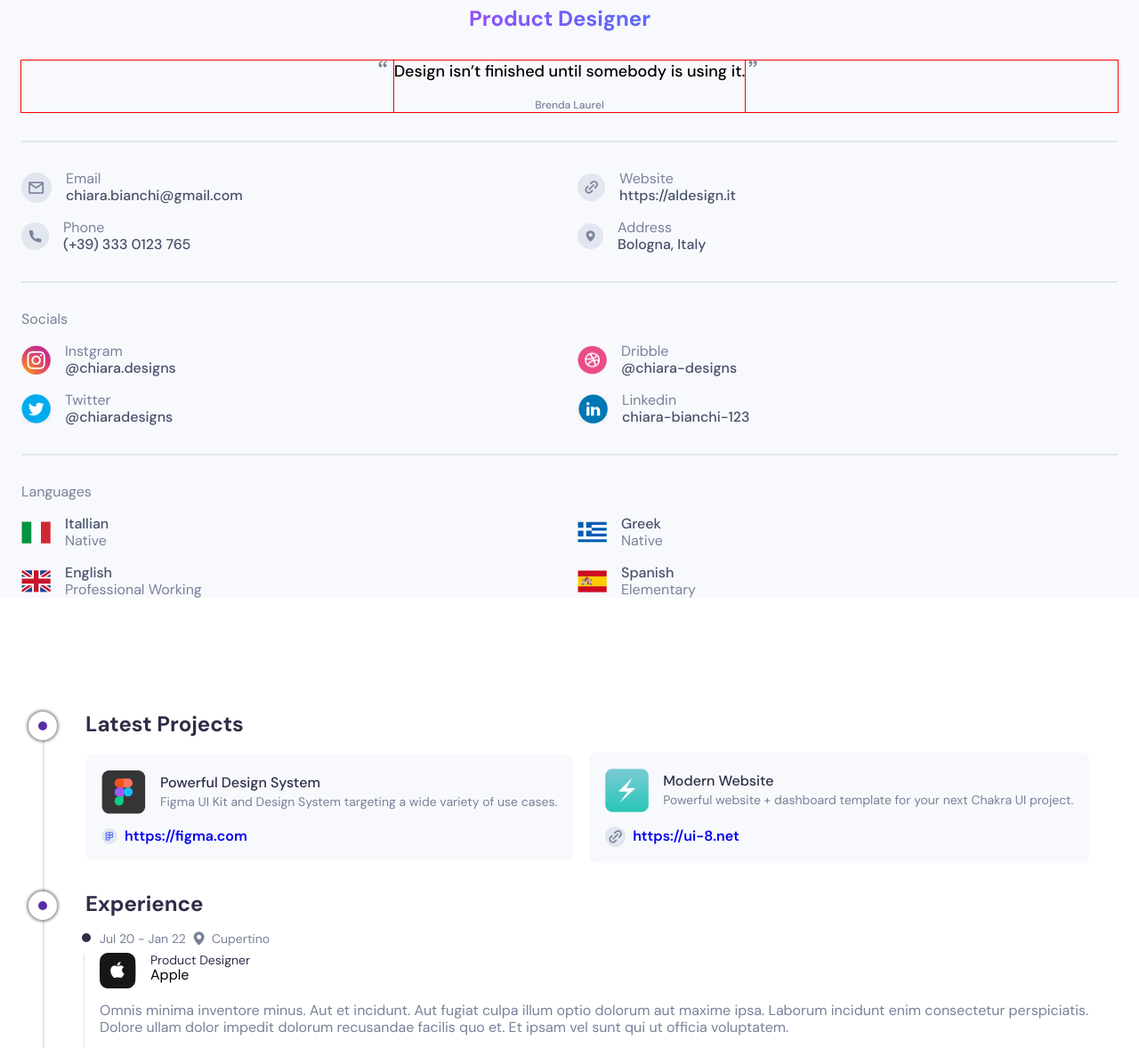
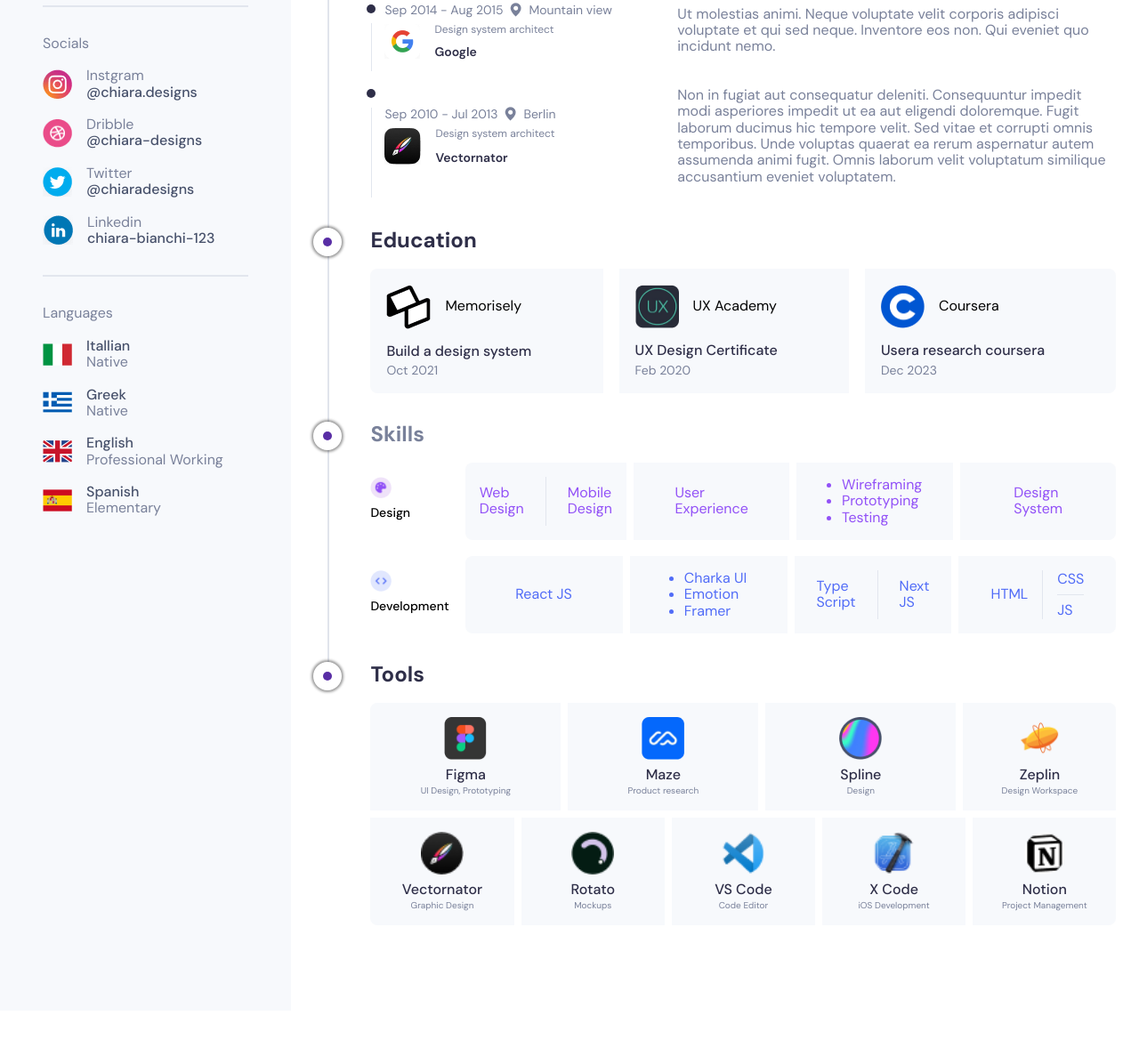
Before and after one commit to nabinthapaa/SE-Fellowship-LF, a plain HTML site: page Day 4/assignment/index.html in a window 1280 px wide. Shown: the part 667-1845 px from the top of the page at 89% size. After the commit the page ends 1803 px from the top, so only its background shows below. Drawn offline with Linux system fonts and the light colour scheme.

Commit message:
Responsive Layout for desktop

```diff
--- a/Day 4/assignment/index.html
+++ b/Day 4/assignment/index.html
@@ -1,4 +1,4 @@
-<!doctype html>
+<!DOCTYPE html>
 <html lang="en">
   <head>
     <meta charset="UTF-8" />
@@ -13,7 +13,7 @@
     <link rel="stylesheet" href="styles/normalize.css" />
     <link rel="stylesheet" href="styles/base.css" />
     <link rel="stylesheet" href="styles/main.css" />
-    <link rel="stylesheet" href="styles/mobile.css" />
+    <link rel="stylesheet" href="styles/desktop.css" />
   </head>
   <body>
     <aside class="about">
@@ -27,18 +27,18 @@
             <h2 class="about__position">Product Designer</h2>
           </div>
         </div>
-        <div class="container--row-center border">
-          <div class="quote container__item--col-center border">
+        <div class="container--row-center">
+          <div class="quote container__item--col-center">
             <p class="quote__text">
               <span class="quote__start">Design</span> isn’t finished until
-              somebody is using <span class="quote__end">it</span>.
+              somebody is using <span class="quote__end">it.</span>
             </p>
             <p class="quote__author">Brenda Laurel</p>
           </div>
         </div>
         <!-- Contact -->
         <div class="container">
-          <div class="divider"></div>
+          <div class="divider__horizontal--large"></div>
           <div class="container__item--flex">
             <!-- block start  -->
             <div class="card">
@@ -108,7 +108,7 @@
         </div>
         <!-- Socials -->
         <div class="container">
-          <div class="divider"></div>
+          <div class="divider__horizontal--large"></div>
           <p class="container__title">Socials</p>
           <div class="container__item--flex">
             <div class="card">
@@ -167,7 +167,7 @@
         </div>
         <!-- Languages -->
         <div class="container">
-          <div class="divider"></div>
+          <div class="divider__horizontal--large"></div>
           <p class="container__title">Languages</p>
           <div class="container__item--flex">
             <div class="card">
@@ -328,7 +328,7 @@
                     </div>
                     <div class="company-card__work">
                       <p class="company-card__position">Product Designer</p>
-                      <p class="compnay-carr__company-name">Apple</p>
+                      <p class="company-card__name">Apple</p>
                     </div>
                   </div>
                 </div>
@@ -358,7 +358,7 @@
                     <div class="company-card__logo">
                       <img src="assets/companies/tesla.png" alt="Tesla icon" />
                     </div>
-                    <div class="company-card__work-description">
+                    <div class="company-card__work">
                       <p class="company-card__position">UX Designer</p>
                       <p class="company-card__name">Tesla</p>
                     </div>
@@ -391,7 +391,7 @@
                         alt="Google icon"
                       />
                     </div>
-                    <div class="company-card__work-description">
+                    <div class="company-card__work">
                       <p class="company-card__position text-subtle">
                         Design system architect
                       </p>
@@ -426,7 +426,7 @@
                         alt="Vectornator icon"
                       />
                     </div>
-                    <div class="company-card__work-description">
+                    <div class="company-card__work">
                       <p class="company-card__position text-subtle">
                         Design system architect
                       </p>
@@ -452,7 +452,8 @@
           </div>
           <div class="container">
             <h2 class="container__title container__title--bold">Education</h2>
-            <div class="container__item--col-center">
+            <div class="container">
+              <div class="container__item--flex">
                 <div class="education-card">
                   <div class="education-card__header">
                     <div class="education-card__logo">
@@ -464,7 +465,7 @@
                     <p class="education-card__institution">Memorisely</p>
                   </div>
                   <div class="education-card__info">
-                  <p class="education-card__course-title">
+                    <p class="education-card__course-title no-word-wrap">
                       Build a design system
                     </p>
                     <p class="education-card__date">Oct 2021</p>
@@ -475,10 +476,12 @@
                     <div class="education-card__logo">
                       <img src="assets/education/ux-academy.png" alt="" />
                     </div>
-                  <p class="education-card__institution">UX Academy</p>
+                    <p class="education-card__institution no-word-wrap">
+                      UX Academy
+                    </p>
                   </div>
                   <div class="education-card__info">
-                  <p class="education-card__course-title">
+                    <p class="education-card__course-title no-word-wrap">
                       UX Design Certificate
                     </p>
                     <p class="education-card__date">Feb 2020</p>
@@ -492,10 +495,11 @@
                     <p class="education-card__instution">Coursera</p>
                   </div>
                   <div class="education-card__info">
-                  <p class="education-card__course-title">
+                    <p class="education-card__course-title no-word-wrap">
                       Usera research coursera
                     </p>
                     <p class="education-card__date">Dec 2023</p>
+                  </div>
                 </div>
               </div>
             </div>
@@ -508,10 +512,6 @@
           <div class="container">
             <h2 class="container__title container__title-bold">Skills</h2>
             <div class="container container__item--col-center">
-              <!--
-                class skill--single, skill--double, skill--triple skill--triple-grid
-              -->
-
               <div class="skill-category">
                 <div class="skill-category__details">
                   <div class="skill-category__logo">
@@ -527,6 +527,7 @@
                       Web <br />
                       Design
                     </p>
+                    <div class="divider__vertical--small"></div>
                     <p>
                       Mobile <br />
                       Design
@@ -578,6 +579,7 @@
                       Type <br />
                       Script
                     </p>
+                    <div class="divider__vertical--small"></div>
                     <p>
                       Next <br />
                       JS
@@ -585,8 +587,10 @@
                   </div>
                   <div class="skills skills--triple-grid">
                     <p>HTML</p>
-                    <p>
+                    <div class="divider__vertical--large"></div>
+                    <p class="skills-vertical">
                       <span>CSS</span>
+                      <span class="divider__horizontal--small"></span>
                       <span>JS</span>
                     </p>
                   </div>
@@ -608,9 +612,7 @@
                 </div>
                 <div class="tool-card__description">
                   <p class="tool-card__name">Figma</p>
-                  <p class="tool-card__usage no-word-wrap">
-                    UI Design, Prototyping
-                  </p>
+                  <p class="tool-card__usage">UI Design, Prototyping</p>
                 </div>
               </div>
               <div class="tool-card">
@@ -619,7 +621,7 @@
                 </div>
                 <div class="tool-card__description">
                   <p class="tool-card__name">Maze</p>
-                  <p class="tool-card__usage no-word-wrap">Product research</p>
+                  <p class="tool-card__usage">Product research</p>
                 </div>
               </div>
               <div class="tool-card">
@@ -628,7 +630,7 @@
                 </div>
                 <div class="tool-card__description">
                   <p class="tool-card__name">Spline</p>
-                  <p class="tool-card__usage no-word-wrap">3D Design</p>
+                  <p class="tool-card__usage">Design</p>
                 </div>
               </div>
               <div class="tool-card">
@@ -637,7 +639,7 @@
                 </div>
                 <div class="tool-card__description">
                   <p class="tool-card__name">Zeplin</p>
-                  <p class="tool-card__usage no-word-wrap">Design Workspace</p>
+                  <p class="tool-card__usage">Design Workspace</p>
                 </div>
               </div>
               <div class="tool-card">
@@ -646,7 +648,7 @@
                 </div>
                 <div class="tool-card__description">
                   <p class="tool-card__name">Vectornator</p>
-                  <p class="tool-card__usage no-word-wrap">Graphic Design</p>
+                  <p class="tool-card__usage">Graphic Design</p>
                 </div>
               </div>
               <div class="tool-card">
@@ -655,7 +657,7 @@
                 </div>
                 <div class="tool-card__description">
                   <p class="tool-card__name">Rotato</p>
-                  <p class="tool-card__usage no-word-wrap">Mockups</p>
+                  <p class="tool-card__usage">Mockups</p>
                 </div>
               </div>
               <div class="tool-card">
@@ -664,7 +666,7 @@
                 </div>
                 <div class="tool-card__description">
                   <p class="tool-card__name">VS Code</p>
-                  <p class="tool-card__usage no-word-wrap">Code Editor</p>
+                  <p class="tool-card__usage">Code Editor</p>
                 </div>
               </div>
               <div class="tool-card">
@@ -673,7 +675,7 @@
                 </div>
                 <div class="tool-card__description">
                   <p class="tool-card__name">X Code</p>
-                  <p class="tool-card__usage no-word-wrap">iOS Development</p>
+                  <p class="tool-card__usage">iOS Development</p>
                 </div>
               </div>
               <div class="tool-card">
@@ -682,9 +684,7 @@
                 </div>
                 <div class="tool-card__description">
                   <p class="tool-card__name">Notion</p>
-                  <p class="tool-card__usage no-word-wrap">
-                    Project Management
-                  </p>
+                  <p class="tool-card__usage">Project Management</p>
                 </div>
               </div>
             </div>
--- a/Day 4/assignment/styles/base.css
+++ b/Day 4/assignment/styles/base.css
@@ -119,13 +119,35 @@ img {
   color: var(--gray-darker);
 }
 
-.divider {
+.divider__horizontal--large {
   border: 1px solid var(--gray-light);
   margin-block: 2rem;
 }
 
+.divider__vertical--large {
+  width: 1px;
+  height: 100%;
+  margin-inline: 1rem;
+  background-color: var(--gray-light);
+}
+
+.divider__vertical--small {
+  width: 1px;
+  height: 100%;
+  margin-inline: 0.5rem;
+  background-color: var(--gray-light);
+}
+
+.divider__horizontal--small {
+  width: 100%;
+  height: 1px;
+  margin-block: 0.5rem;
+  background-color: var(--gray-light);
+}
+
 .quote {
   font: var(--font-weight-medium) var(--font-size-lg) var(--font-secondary);
+  gap: 0.5rem;
 }
 
 .quote__start,
@@ -133,9 +155,21 @@ img {
   position: relative;
 }
 
+.quote__start {
+  padding-inline-start: 0.75rem;
+}
+
+.quote__end {
+  padding-inline-end: 0.75rem;
+}
+
+.quote__text {
+  text-align: center;
+}
+
 .quote__end::after,
 .quote__start::before {
-  --position: calc(-1 * var(--font-size-lg));
+  --position: calc(0.75rem - var(--font-size-lg));
   position: absolute;
   content: "";
   height: 10px;
--- /dev/null
+++ b/Day 4/assignment/styles/desktop.css
@@ -0,0 +1,59 @@
+@media screen and (min-width: 768px) {
+  body {
+    display: flex;
+  }
+
+  .wrapper {
+    padding-inline: 3rem;
+  }
+
+  .about__description,
+  .quote,
+  .quote__text {
+    width: 100%;
+    text-align: left;
+  }
+
+  .quote__author {
+    align-self: start;
+  }
+
+  .company-card {
+    flex-wrap: nowrap;
+    flex-direction: row;
+    align-items: center;
+    justify-content: space-between;
+  }
+
+  .company-card__description {
+    width: 60%;
+  }
+
+  .skill-category__skills {
+    flex-direction: row;
+  }
+
+  .skills {
+    display: flex;
+    flex: 1;
+    align-items: center;
+    justify-content: center;
+  }
+
+  .container:has(.tool-card) {
+    justify-content: space-between;
+    gap: 0.5rem;
+  }
+
+  .tool-card {
+    flex: 1;
+  }
+
+  .tool-card:nth-child(-1n + 4) {
+    flex-basis: calc(25% - 1rem);
+  }
+
+  .tool-card:nth-child(n + 4) {
+    flex-basis: calc(calc(100% / 5) - 1rem);
+  }
+}
--- a/Day 4/assignment/styles/main.css
+++ b/Day 4/assignment/styles/main.css
@@ -1,7 +1,6 @@
 /* TODO: Please rewrite the names in html */
 .main {
-  padding: 4rem 3rem 4rem 2rem;
-  margin-top: 4rem;
+  padding: 4rem clamp(0.5rem, 2vw, 3rem) 4rem clamp(0.5rem, 2vw, 2rem);
 }
 
 .timeline__item .title {
@@ -142,15 +141,21 @@
   gap: 1rem;
 }
 
+.company-card__work {
+  display: flex;
+  flex-direction: column;
+  justify-content: space-between;
+}
+
 .company-card__position {
   color: var(--gray-default);
   font-size: var(--font-size-xs);
 }
 
-.company-card__position {
+.company-card__name {
   color: var(--gray-darker);
   font-size: var(--font-size-sm);
-  flex-weight: var(--font-weight-semi-bold);
+  font-weight: var(--font-weight-semi-bold);
 }
 
 .company-card__location-icon {
@@ -170,15 +175,17 @@
   background-color: var(--gray-darker);
   left: -0.25rem;
   top: 2px;
+  box-shadow: 1px 1px 0px 10px #fff;
+  z-index: 1;
 }
 
 .company-card__work-info::before {
   position: absolute;
   content: "";
   width: 1px;
-  height: 80%;
+  height: 90%;
   background-color: var(--gray-light);
-  left: -0.125rem;
+  left: calc(calc(0.25rem - calc(10px / 2)) + calc(1rem / 10));
   bottom: 0.125rem;
 }
 
@@ -191,14 +198,18 @@
   gap: 1rem;
   padding: 1.125rem;
   background: var(--gray-light-2);
-  border-radius: var(--border-radius);
-  width: 100%;
+  flex-grow: 1;
 }
 
 .education-card__header {
   display: flex;
   gap: 1rem;
   align-items: center;
+}
+
+.education-card__logo {
+  min-width: 48px;
+  aspect-ratio: 1;
 }
 
 .education-card__info {
@@ -218,52 +229,15 @@
   font-size: var(--font-size-sm);
 }
 
-.education:first-child {
-  border-top-left-radius: 0.5rem;
-  border-bottom-left-radius: 0.5rem;
+.education-card:first-child {
+  border-top-left-radius: var(--border-radius);
+  border-bottom-left-radius: var(--border-radius);
 }
 
-.education:last-child {
-  border-top-right-radius: 0.5rem;
-  border-bottom-right-radius: 0.5rem;
+.education-card:last-child {
+  border-top-right-radius: var(--border-radius);
+  border-bottom-right-radius: var(--border-radius);
 }
-
-.tool-card {
-  display: flex;
-  flex-direction: column;
-  align-items: center;
-  justify-content: center;
-  padding: 1rem;
-  background: #f7f9fc;
-  gap: 0.5rem;
-  flex-basis: calc(33% - 1rem);
-}
-
-.tool-card__name {
-  font-weight: var(--font-weight-medium);
-  color: var(--gray-darker);
-  font-size: var(--font-size-md);
-}
-
-.tool-card__usage {
-  font-size: var(--font-size-xxs);
-  color: var(--gray-default);
-}
-
-.tool-card__image {
-  height: 48px;
-  aspect-ratio: 1;
-}
-
-.tool-card__description {
-  display: flex;
-  flex-direction: column;
-  align-items: center;
-  justify-content: center;
-  gap: 0.2rem;
-}
-
-/* Skills Section CSS here */
 
 .skill-category {
   display: flex;
@@ -309,22 +283,99 @@
   padding: 1rem;
 }
 
+.skills:first-child {
+  border-top-left-radius: var(--border-radius);
+  border-bottom-left-radius: var(--border-radius);
+}
+
+.skills:last-child {
+  border-top-right-radius: var(--border-radius);
+  border-bottom-right-radius: var(--border-radius);
+}
+
 .skills--two {
   display: grid;
   gap: 1rem;
-  grid-template-columns: repeat(2, 1fr);
-}
-
-.skills--two :first-child {
-  padding-inline-end: 1rem;
-  border-right: 1px solid var(--gray-light);
+  grid-template-columns: 1fr 0.5fr 1fr;
+  place-items: center;
 }
 
 .skills--triple-list {
   padding-inline: 1rem;
 }
 
+.skills--triple-grid {
+  display: flex;
+  justify-content: center;
+  align-items: center;
+}
+
+.skills-vertical {
+  display: flex;
+  align-content: space-between;
+  justify-content: stretch;
+  flex-direction: column;
+}
+
 .skills--triple-list ul {
   list-style: disc;
   padding-inline-start: 1rem;
 }
+
+.container:has(.tool-card) {
+  justify-content: space-between;
+  gap: 0.5rem;
+}
+
+.tool-card {
+  display: flex;
+  flex-direction: column;
+  align-items: center;
+  justify-content: center;
+  padding: 1rem;
+  background: #f7f9fc;
+  gap: 0.5rem;
+  flex: 1;
+  flex-basis: calc(33% - 1rem);
+}
+
+.tool-card__name {
+  font-weight: var(--font-weight-medium);
+  color: var(--gray-darker);
+  font-size: var(--font-size-md);
+}
+
+.tool-card__usage {
+  font-size: var(--font-size-xxs);
+  color: var(--gray-default);
+}
+
+.tool-card__image {
+  height: 48px;
+  aspect-ratio: 1;
+}
+
+.tool-card__description {
+  display: flex;
+  flex-direction: column;
+  align-items: center;
+  justify-content: center;
+  gap: 0.2rem;
+  text-align: center;
+}
+
+.tool-card:first-child {
+  border-top-left-radius: var(--border-radius);
+}
+
+.tool-card:last-child {
+  border-bottom-right-radius: var(--border-radius);
+}
+
+.tool-card:nth-child(4) {
+  border-top-right-radius: var(--border-radius);
+}
+
+.tool-card:nth-child(5) {
+  border-bottom-left-radius: var(--border-radius);
+}
```
Lines whose indentation alone changed are shown as unchanged.
